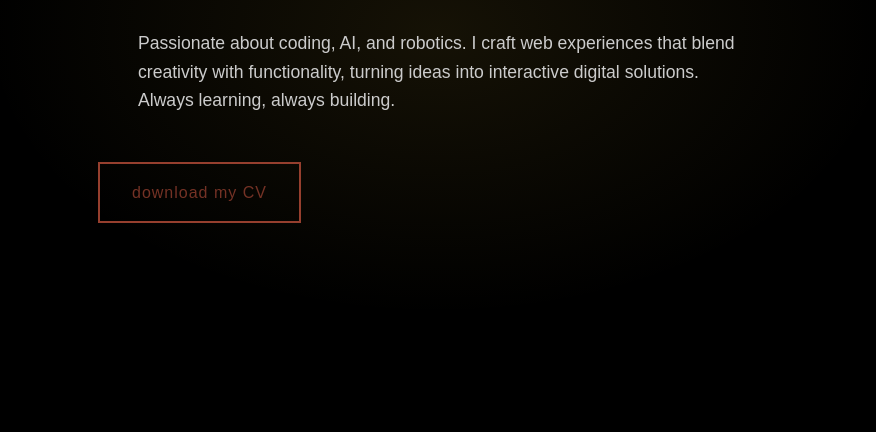
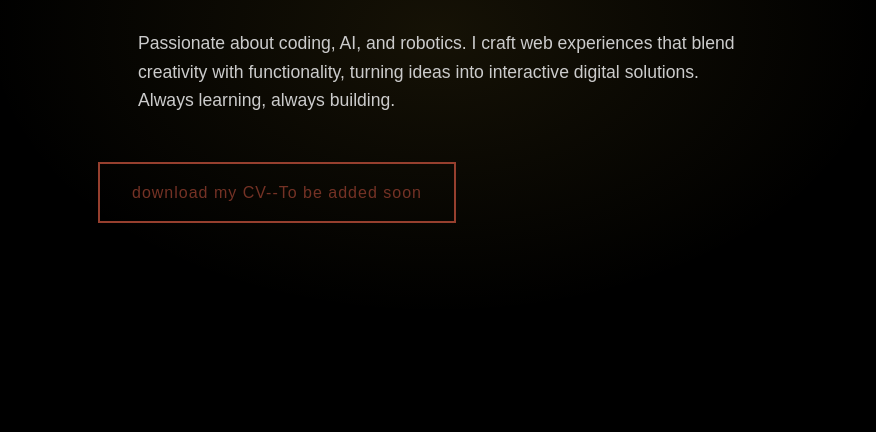
Before and after one commit to SalmaCHAOUI27/Portfolio, a plain HTML site: page index.html in a window 1280 px wide. Shown: the part 368-800 px from the top of the page, without its empty margins (202-1078 px from the left). Drawn offline with Linux system fonts and the light colour scheme.

Commit message:
Updated Portfolio

```diff
--- a/index.html
+++ b/index.html
@@ -42,7 +42,7 @@
                 <div class="subtitle">Student at Computer Science</div>
                 <p> Passionate about coding, AI, and robotics. I craft web experiences that blend creativity with functionality,
                     turning ideas into interactive digital solutions. Always learning, always building.</p>
-                <a href="WebdevCV.pdf"  class="cta-button" download>download my CV</a>
+                <a href="WebdevCV.pdf"  class="cta-button" download>download my CV--To be added soon</a>
             </div>
         </div>
     </section>
```
